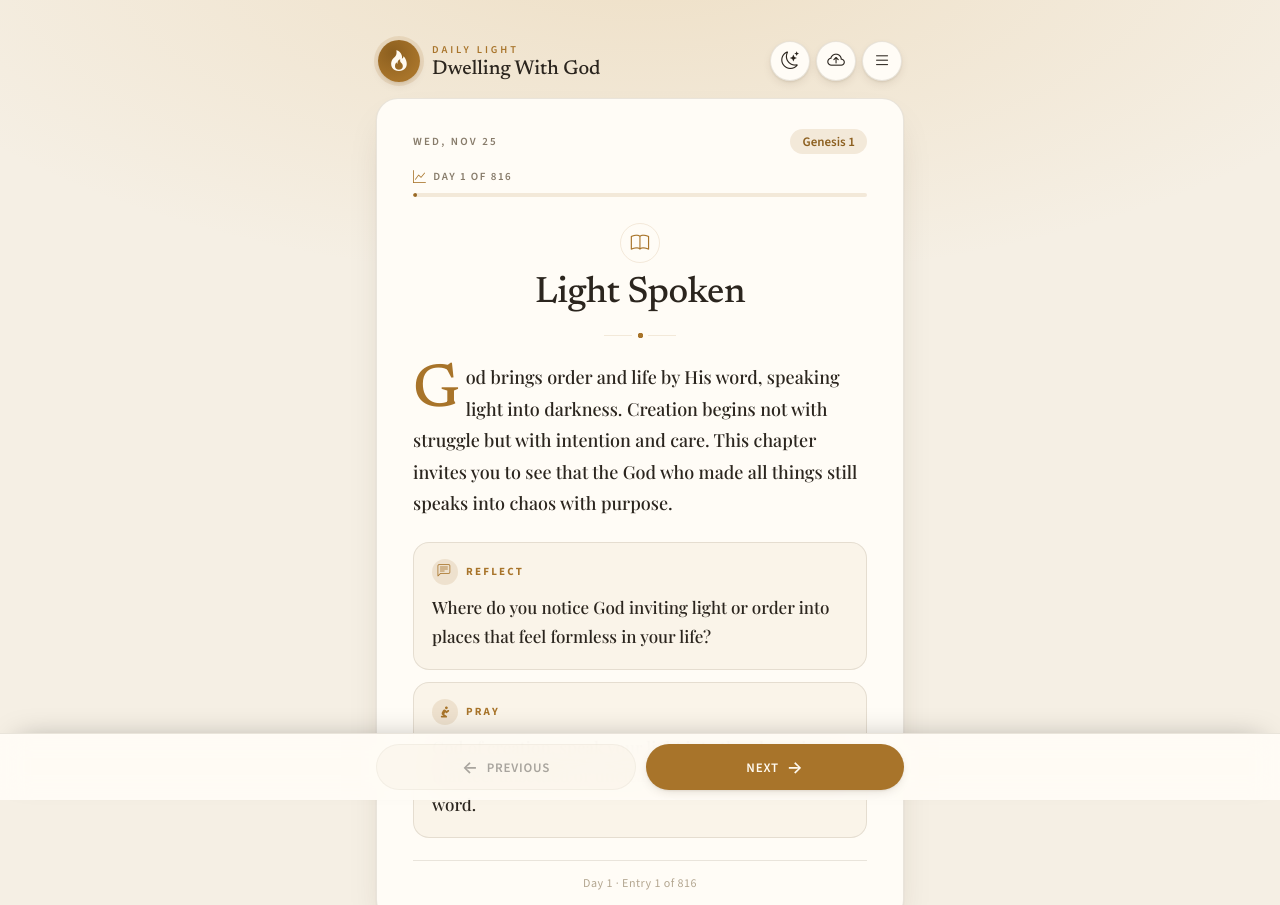
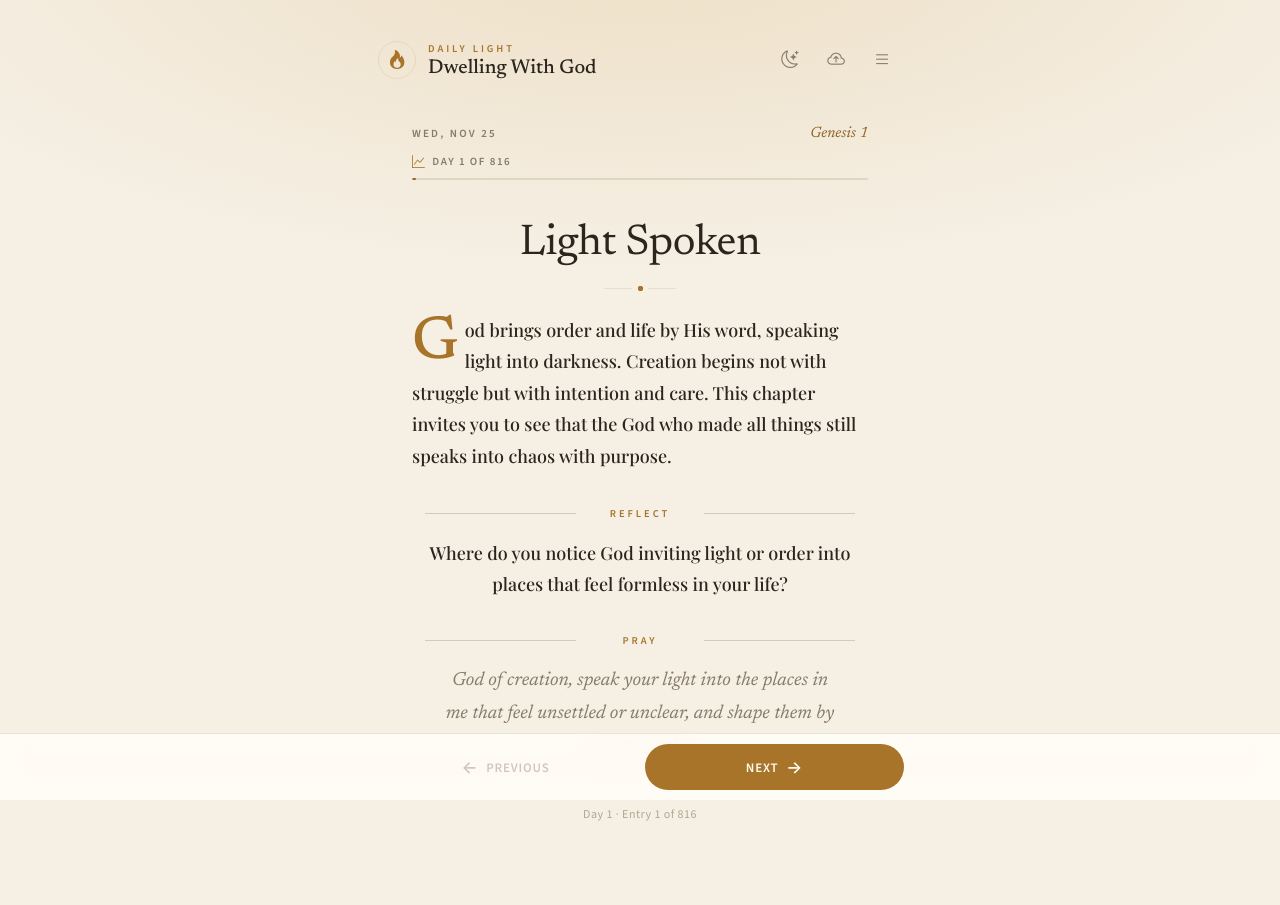
Before and after one commit to ccox0719/dailylite, a plain HTML site: page index.html in a window 1280 px wide. Shown: the top 905 px of the page. Drawn offline with nearby package versions, Linux system fonts and the light colour scheme; no server answers.

Commit message:
Remove boxed panels for a more open, elegant reading page
Co-Authored-By: Claude Opus 5.5 <noreply@anthropic.com>
Claude-Session: https://claude.ai/code/session_0164DsXpUxZVzNPK26UR1try

```diff
--- a/style.css
+++ b/style.css
@@ -157,14 +157,15 @@ button {
 
 .logo-icon {
   flex-shrink: 0;
-  width: 42px;
-  height: 42px;
-  font-size: 1.3rem;
+  width: 38px;
+  height: 38px;
+  font-size: 1.2rem;
   line-height: 1;
-  color: var(--on-accent);
-  background: radial-gradient(circle at 35% 30%, var(--accent-strong), var(--accent) 70%);
+  color: var(--accent);
+  background: transparent;
+  border: 1px solid var(--accent-soft);
   border-radius: 50%;
-  box-shadow: 0 0 0 4px var(--accent-soft), var(--shadow-btn);
+  box-shadow: none;
   display: inline-flex;
   align-items: center;
   justify-content: center;
@@ -198,9 +199,9 @@ button {
 
 /* Icon button */
 .icon-btn {
-  border: 1px solid var(--border);
-  background: var(--card);
-  color: var(--text);
+  border: 0;
+  background: transparent;
+  color: var(--muted);
   border-radius: 50%;
   width: 40px;
   height: 40px;
@@ -209,7 +210,7 @@ button {
   align-items: center;
   justify-content: center;
   cursor: pointer;
-  box-shadow: var(--shadow-btn);
+  box-shadow: none;
   transition: transform 0.15s ease, background-color 0.2s ease, color 0.2s ease;
 }
 
@@ -468,20 +469,19 @@ body.dark-mode .plan-upload-btn {
    Reading card
    =========================================================== */
 .reading {
-  background: var(--card);
-  border-radius: var(--radius-lg);
-  padding: 22px 24px 26px;
-  border: 1px solid var(--border);
-  box-shadow: var(--shadow-soft);
+  background: transparent;
+  border: 0;
+  box-shadow: none;
+  padding: 18px 10px 10px;
   position: relative;
 }
 
 .reading-meta {
   display: flex;
   justify-content: space-between;
-  align-items: center;
+  align-items: baseline;
   gap: 10px;
-  margin-bottom: 14px;
+  margin-bottom: 12px;
 }
 
 .reading-date {
@@ -493,12 +493,10 @@ body.dark-mode .plan-upload-btn {
 }
 
 .reading-ref {
-  font-size: 13px;
-  font-weight: 600;
+  font-family: var(--font-display);
+  font-style: italic;
+  font-size: 15px;
   color: var(--accent-strong);
-  background: var(--accent-soft);
-  padding: 4px 12px;
-  border-radius: 999px;
   white-space: nowrap;
 }
 
@@ -515,7 +513,7 @@ body.dark-mode .reading-ref {
   display: flex;
   flex-direction: column;
   gap: 8px;
-  margin-bottom: 26px;
+  margin-bottom: 40px;
 }
 
 .progress-text {
@@ -536,9 +534,9 @@ body.dark-mode .reading-ref {
 
 .progress-track {
   width: 100%;
-  height: 4px;
+  height: 2px;
   border-radius: 999px;
-  background: var(--accent-soft);
+  background: var(--border);
   overflow: hidden;
 }
 
@@ -564,23 +562,15 @@ body.dark-mode .reading-ref {
 }
 
 .reading-title-icon {
-  font-size: 1.15rem;
-  color: var(--accent);
-  width: 40px;
-  height: 40px;
-  border-radius: 50%;
-  border: 1px solid var(--accent-soft);
-  display: inline-flex;
-  align-items: center;
-  justify-content: center;
+  display: none;
 }
 
 .reading-title {
   margin: 0;
   font-family: var(--font-display);
-  font-size: clamp(1.75rem, 6.5vw, 2.3rem);
-  font-weight: 500;
-  line-height: 1.15;
+  font-size: clamp(2rem, 8vw, 2.7rem);
+  font-weight: 400;
+  line-height: 1.1;
   letter-spacing: -0.01em;
   color: var(--text);
   text-align: center;
@@ -643,27 +633,37 @@ body.dark-mode .reading-title-row::after {
 
 /* Scripture (BSB) */
 .reading-bsb {
-  margin: 0 0 18px;
-  padding: 18px 20px 14px 22px;
-  border-radius: var(--radius-md);
-  background: var(--surface);
-  border: 1px solid var(--border);
-  border-left: 3px solid var(--accent);
+  margin: 0 auto;
+  max-width: 62ch;
+  padding: 0;
+  background: none;
+  border: 0;
   color: var(--text);
   display: none;
   position: relative;
 }
 
 .reading-bsb::before {
-  content: "Scripture · BSB";
-  display: block;
+  content: "Scripture";
+}
+
+/* Shared centered section label: ——— LABEL ——— */
+.reading-bsb::before,
+.extra-label {
+  display: flex;
+  align-items: center;
+  justify-content: center;
+  gap: 14px;
+  margin: 34px 0 18px;
   font-family: var(--font-ui);
   font-size: 10.5px;
-  font-weight: 700;
-  letter-spacing: 0.2em;
+  font-weight: 600;
+  letter-spacing: 0.28em;
   text-transform: uppercase;
   color: var(--accent);
-  margin-bottom: 10px;
+  background:
+    linear-gradient(var(--border-strong), var(--border-strong)) left center / calc(50% - 64px) 1px no-repeat,
+    linear-gradient(var(--border-strong), var(--border-strong)) right center / calc(50% - 64px) 1px no-repeat;
 }
 
 .reading-bsb.show {
@@ -722,65 +722,44 @@ body.dark-mode .reading-title-row::after {
    Reflect / Pray
    =========================================================== */
 .reading-extra {
-  margin-top: 12px;
-  padding: 16px 18px 18px;
-  border-radius: var(--radius-md);
-  border: 1px solid var(--border);
-  background: var(--extra-bg);
-  display: flex;
-  flex-direction: column;
-  align-items: stretch;
-  gap: 8px;
-  text-align: left;
+  margin: 0 auto;
+  max-width: 54ch;
+  padding: 0;
+  border: 0;
+  background: none;
+  display: block;
+  text-align: center;
 }
 
 .reading-extra:has(.extra-copy:empty) {
   display: none;
 }
 
-.extra-label {
-  display: flex;
-  align-items: center;
-  gap: 8px;
-  font-family: var(--font-ui);
-  font-size: 11px;
-  font-weight: 700;
-  letter-spacing: 0.2em;
-  text-transform: uppercase;
-  color: var(--accent);
-}
-
 .extra-label i,
 .extra-label .svg-icon {
-  width: 26px;
-  height: 26px;
-  border-radius: 50%;
-  background: var(--accent-soft);
-  display: inline-flex;
-  align-items: center;
-  justify-content: center;
-  font-size: 0.8rem;
-  color: var(--accent);
-  flex-shrink: 0;
-}
-
-.extra-label .svg-icon svg {
-  width: 14px;
-  height: 14px;
-  fill: var(--accent);
+  display: none;
 }
 
 .extra-copy {
   font-family: var(--devotional-font-family);
-  font-size: calc(var(--devotional-font-size) + 1px);
+  font-size: calc(var(--devotional-font-size) + 2px);
   line-height: 1.7;
   white-space: pre-wrap;
   color: var(--text);
-  text-align: left;
+  text-align: center;
+  text-wrap: pretty;
 }
 
 .reading-prayer .extra-copy {
+  font-family: var(--font-display);
   font-style: italic;
+  font-size: calc(var(--devotional-font-size) + 3px);
+  color: var(--muted);
+}
+
+body.dark-mode .reading-prayer .extra-copy {
+  color: var(--text);
+  opacity: 0.85;
 }
 
 .extra-header {
@@ -794,9 +773,9 @@ body.dark-mode .reading-title-row::after {
 }
 
 .reading-footer {
-  margin-top: 22px;
-  padding-top: 14px;
-  border-top: 1px solid var(--border);
+  margin-top: 44px;
+  padding-top: 0;
+  border-top: 0;
   font-size: 12px;
   letter-spacing: 0.04em;
   color: var(--faint);
@@ -818,22 +797,19 @@ body.dark-mode .reading-title-row::after {
 }
 
 .meditation {
-  margin: 0 0 18px;
-  padding: 20px 22px;
-  border-radius: var(--radius-md);
-  background:
-    radial-gradient(ellipse at top right, var(--accent-soft), transparent 60%),
-    var(--surface);
-  border: 1px solid var(--border);
+  margin: 0 0 8px;
+  padding: 0;
+  background: none;
+  border: 0;
   text-align: center;
 }
 
 .meditation-heading {
   display: flex;
-  flex-wrap: wrap;
+  flex-direction: column;
   align-items: center;
-  justify-content: space-between;
-  gap: 0.5rem 1rem;
+  justify-content: center;
+  gap: 8px;
   color: var(--muted);
   font-size: 12px;
   font-weight: 600;
@@ -842,13 +818,10 @@ body.dark-mode .reading-title-row::after {
 }
 
 .meditation-part {
-  font-size: 11px;
-  font-weight: 700;
-  letter-spacing: 0.12em;
+  font-size: 10.5px;
+  font-weight: 600;
+  letter-spacing: 0.2em;
   color: var(--accent);
-  background: var(--accent-soft);
-  padding: 4px 10px;
-  border-radius: 999px;
 }
 
 body.dark-mode .meditation-part {
@@ -860,11 +833,11 @@ body.dark-mode .meditation-part {
 }
 
 .meditation h1 {
-  margin: 1rem 0 1.1rem;
+  margin: 1.4rem 0 1.4rem;
   font-family: var(--font-display);
-  font-weight: 500;
+  font-weight: 400;
   font-style: italic;
-  font-size: clamp(1.5rem, 6vw, 2.1rem);
+  font-size: clamp(1.9rem, 8vw, 2.6rem);
   line-height: 1.25;
   color: var(--text);
   text-wrap: balance;
@@ -890,16 +863,29 @@ body.dark-mode .meditation-part {
 
 .meditation details {
   text-align: left;
-  border-top: 1px solid var(--border);
-  padding-top: 10px;
+  padding-top: 4px;
 }
 
 .meditation summary {
   cursor: pointer;
   color: var(--accent);
-  font-size: 13px;
-  font-weight: 600;
-  list-style-position: inside;
+  font-family: var(--font-display);
+  font-style: italic;
+  font-size: 15px;
+  text-align: center;
+  list-style: none;
+}
+
+.meditation summary::-webkit-details-marker {
+  display: none;
+}
+
+.meditation summary::after {
+  content: " ›";
+}
+
+.meditation details[open] summary::after {
+  content: " ‹";
 }
 
 .meditation h2 {
@@ -927,7 +913,7 @@ body.dark-mode .meditation-part {
   padding: 10px 16px calc(10px + env(safe-area-inset-bottom));
   background: var(--nav-bg);
   border-top: 1px solid var(--border);
-  box-shadow: 0 -10px 30px -18px rgba(0, 0, 0, 0.35);
+  box-shadow: none;
   -webkit-backdrop-filter: blur(14px) saturate(1.4);
   backdrop-filter: blur(14px) saturate(1.4);
 }
@@ -960,8 +946,8 @@ body.dark-mode .meditation-part {
 }
 
 #prevEntry {
-  background: var(--surface);
-  border: 1px solid var(--border);
+  background: transparent;
+  color: var(--muted);
 }
 
 .nav-btn:hover:not(:disabled) {
@@ -975,7 +961,7 @@ body.dark-mode .meditation-part {
 #nextEntry {
   background: var(--accent);
   color: var(--on-accent);
-  box-shadow: var(--shadow-btn);
+  box-shadow: none;
 }
 
 #nextEntry:hover:not(:disabled) {
```
